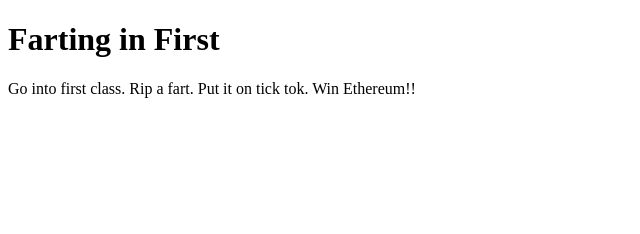
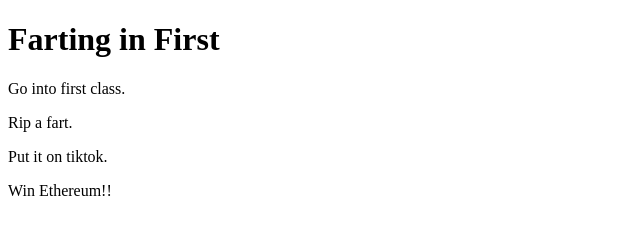
Before and after one commit to fartinginfirst/fartinginfirst.github.io, a plain HTML site: page index.html in a window 1280 px wide. Shown: the whole page, without its empty margins (0-640 px from the left). Drawn offline with Linux system fonts and the light colour scheme.

Commit message:
Update index.html

```diff
--- a/index.html
+++ b/index.html
@@ -2,6 +2,9 @@
 <html>
 <body>
 <h1>Farting in First</h1>
-<p>Go into first class. Rip a fart. Put it on tick tok. Win Ethereum!!</p>
+<p>Go into first class.</p>
+<p> Rip a fart. </p>
+<p>Put it on tiktok. </p>
+<p>Win Ethereum!!</p>
 </body>
 </html>
```
